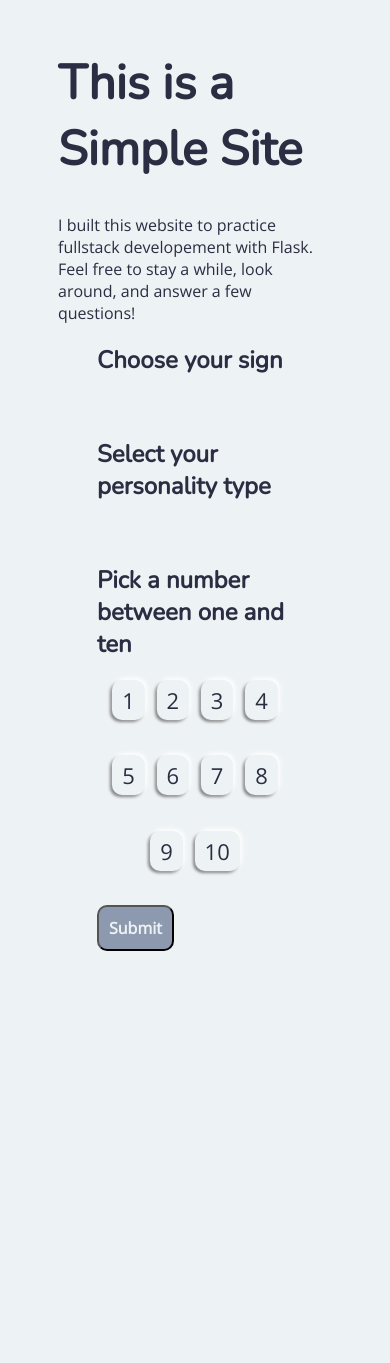
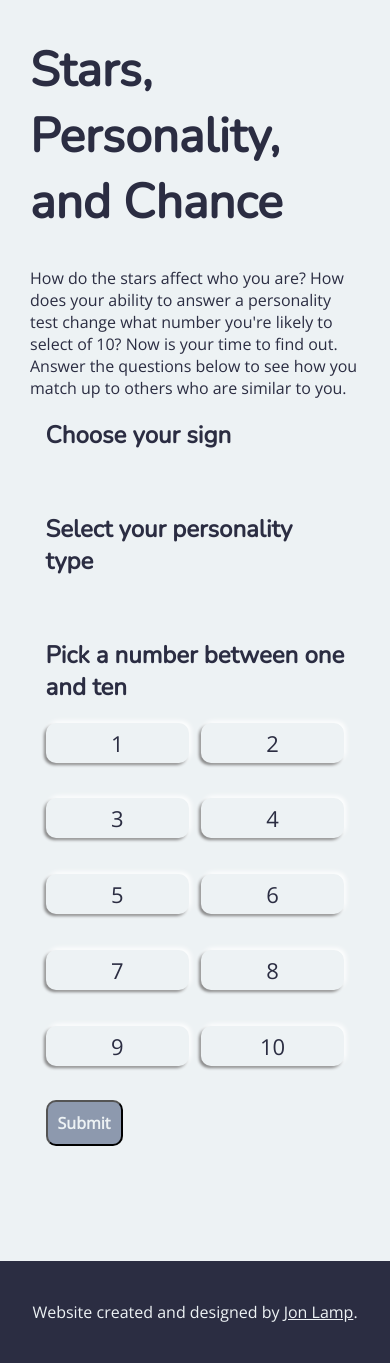
Before and after one commit to jonlamp/signsite, a Flask app: page / in a window 390 px wide. Before the commit the page ends 951 px from the top, so only its background shows below. Run offline with Flask 2, Linux system fonts and the light colour scheme; data that the repository does not hold is empty; some libraries are stand-ins or nearby versions.

Commit message:
Mobile fixes

```diff
--- a/static/home_style.css
+++ b/static/home_style.css
@@ -56,3 +56,10 @@ input[type="submit"]{
     cursor: pointer;
     margin-top: 10px;
 }
+@media screen and (max-width: 800px) {
+    .radio-container {
+        display: grid;
+        grid-template-columns: 2fr 2fr;
+        text-align:center;
+    }
+  }
--- a/static/style.css
+++ b/static/style.css
@@ -1,7 +1,12 @@
+html, body {
+    margin: 0px;
+    padding: 0px;
+}
+
 body {
     font-family:Verdana, Geneva, Tahoma, sans-serif;
     background-color: #edf2f4;
-    padding: 10px 50px;
+    padding: 10px 50px 0px 50px;
     font-family: 'Open Sans', sans-serif;
     color: #2b2d42;
 }
@@ -19,3 +24,34 @@ button, input[type='submit'] {
     padding:10px;
     font-size: 1em;
 }
+#content {
+    margin-bottom: 120px;
+}
+footer {
+   background-color: #2b2d42;
+   color: #edf2f4;
+   padding: 40px 0vw;
+   overflow-x: hidden;
+   text-align: center;
+   margin: 0px -50px;
+   position: absolute;
+   bottom: 0;
+   width: 100%;
+}
+footer a{
+    color:#edf2f4;
+}
+
+@media screen and (max-width: 800px) {
+    body {
+     padding: 5px 30px;
+    }
+    form {
+        margin: 2vh 4vw;
+    }
+    footer {
+        position: static;
+        margin: -5px -30px;
+        width: 100vw;
+    }
+  }
--- a/templates/base.html
+++ b/templates/base.html
@@ -3,6 +3,7 @@
     <title>{% block title %}{% endblock %}</title>
     <link rel="preconnect" href="https://fonts.googleapis.com">
     <link rel="preconnect" href="https://fonts.gstatic.com" crossorigin>
+    <meta name="viewport" content="width=device-width, initial-scale=1.0">
     <link href="https://fonts.googleapis.com/css2?family=Nunito&family=Open+Sans&display=swap" rel="stylesheet">
     <link rel="stylesheet" href="{{ url_for('static',filename='style.css') }}">
     {% block local_style %}
@@ -18,6 +19,11 @@
         {% block content %}
         {% endblock %}
     </div>
+    <footer>
+        <div>
+            Website created and designed by <a href="https://jalamp.com">Jon Lamp</a>.
+        </div>
+    </footer>
     <script src="https://ajax.googleapis.com/ajax/libs/jquery/3.6.0/jquery.min.js"></script>
     {% block local_scripts %}
     {% endblock %}
--- a/templates/home.html
+++ b/templates/home.html
@@ -1,7 +1,7 @@
 {% extends 'base.html' %}
 
 {% block title %}
-    Simple Site
+    SPC: The Ultimate Test
 {% endblock %}
 
 {% block local_style %}
@@ -9,8 +9,11 @@
 {% endblock %}
 {% block content %}
     <main>
-        <h1>This is a Simple Site</h1>
-        <p>I built this website to practice fullstack developement with Flask. Feel free to stay a while, look around, and answer a few questions!</p>
+        <h1>Stars, Personality, and Chance</h1>
+        <p>
+            How do the stars affect who you are? How does your ability to answer a personality test change what number you're likely to select of 10?
+            Now is your time to find out. Answer the questions below to see how you match up to others who are similar to you.
+        </p>
     </main>
     <form action="/submit">
         <!--<label for="sign">Select your star sign</label>
```
Also changed, not shown: static/results_style.css (+16 -0 lines), templates/results.html (+4 -4 lines).
